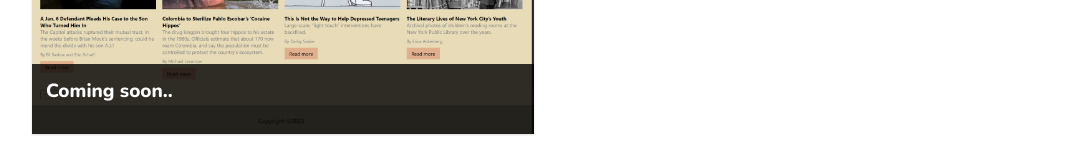
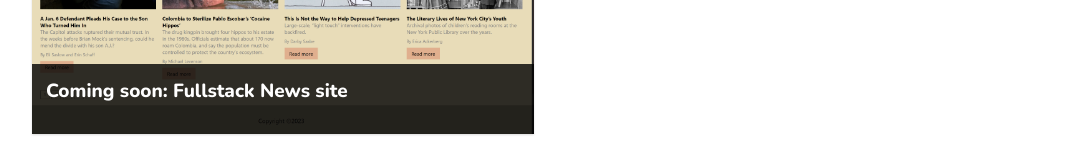
Before and after one commit to whatthefoobar/react-portfolio-2, a React (Vite) app: page /work in a window 1280 px wide. Shown: the part 1793-1936 px from the top of the page, without its empty margins (100-1187 px from the left). Built offline with nearby package versions, Linux system fonts and the light colour scheme.

Commit message:
changed project description

```diff
--- a/src/pages/Work/Work.tsx
+++ b/src/pages/Work/Work.tsx
@@ -122,10 +122,10 @@ const projects: IProject[] = [
     preview: "https://react-flashcards-app.netlify.app/",
   },
   {
-    name: "Coming soon..",
+    name: "Coming soon: Fullstack News site",
     image: [p11],
     description:
-      "A minimal UI news app built in React and using 2 Apis for data.",
+      "A minimal UI news app built in React and using New York Times API for data. Project built with Typescript React, Node and Redux-toolkit",
     code: "https://github.com/whatthefoobar/news-app-redone",
   },
 ];
```
Also changed, not shown: 1 other file (tests, documents, lock files or other folders).
